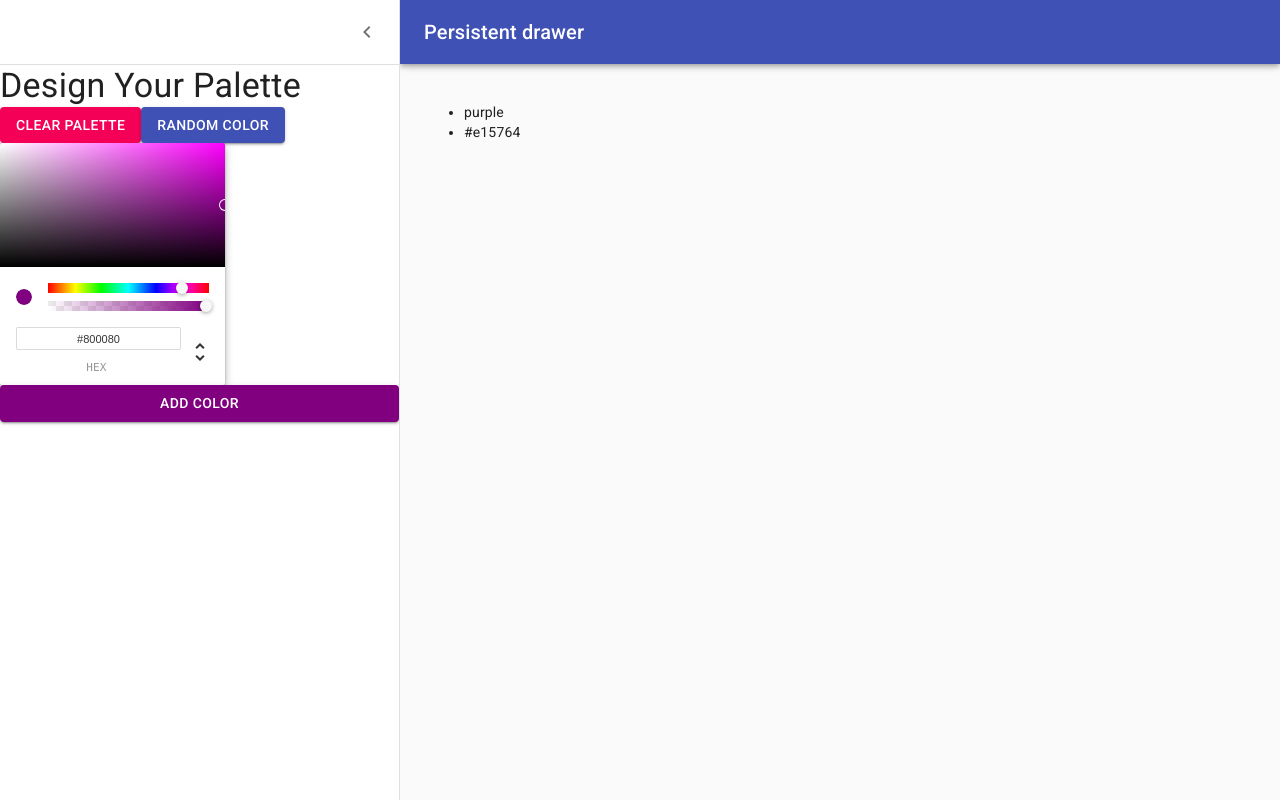
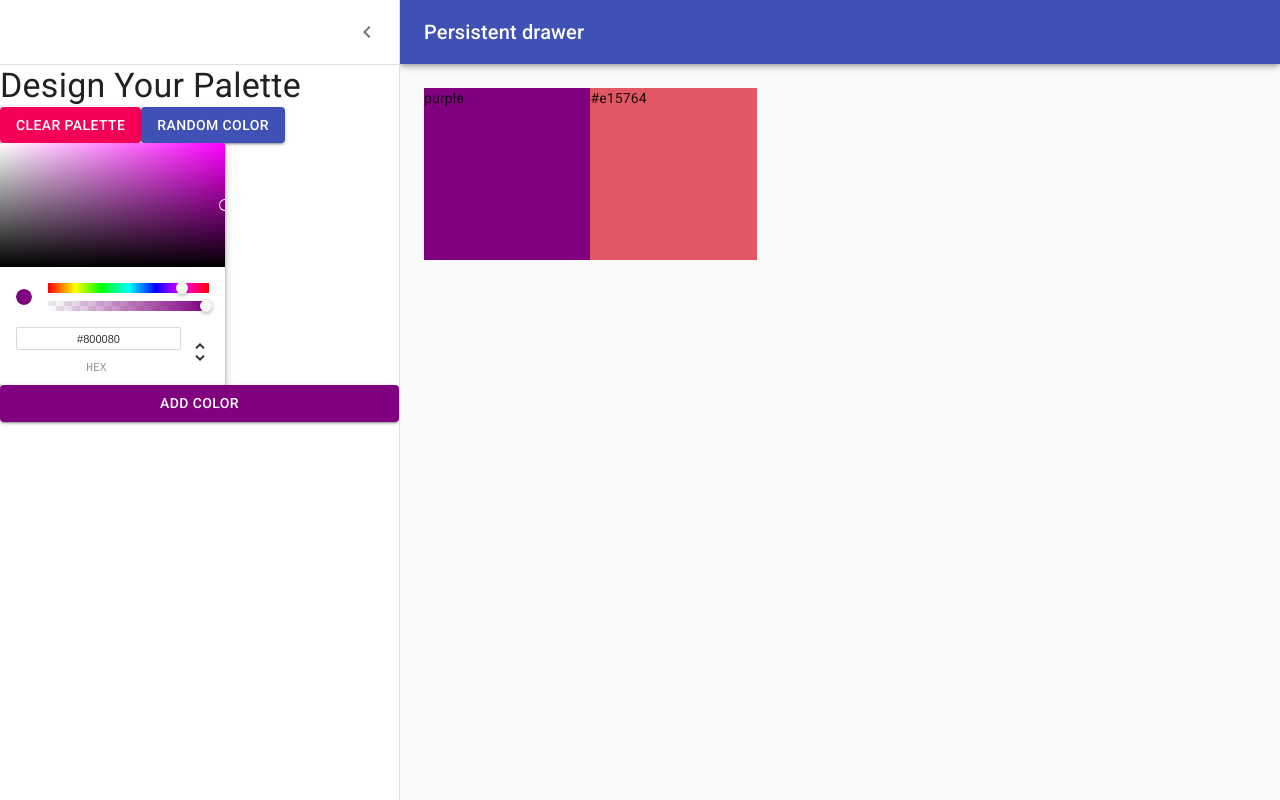
Before and after one commit to dipzcoded/dipzcoded_reactflatuicolor, a React (Create React App) app: page /palette/new in a window 1280 px wide. Built offline with nearby package versions, Linux system fonts and the light colour scheme.

Commit message:
add draggable colorbox component

```diff
--- /dev/null
+++ b/src/components/DraggableColorBox.js
@@ -0,0 +1,28 @@
+import React from "react";
+import { withStyles } from "@material-ui/core/styles";
+const styles = {
+  root: {
+    width: "20%",
+    height: "25%",
+    margin: "0 auto",
+    display: "inline-block",
+    position: "relative",
+    cursor: "pointer",
+    marginBottom: "-4.4px",
+  },
+};
+
+const DraggableColorBox = ({ classes: { root }, color }) => {
+  return (
+    <div
+      style={{
+        backgroundColor: color,
+      }}
+      className={root}
+    >
+      {color}
+    </div>
+  );
+};
+
+export default withStyles(styles)(DraggableColorBox);
--- a/src/components/Navbar.js
+++ b/src/components/Navbar.js
@@ -6,7 +6,7 @@ import MenuItem from "@material-ui/core/MenuItem";
 import Snackbar from "@material-ui/core/Snackbar";
 import CloseIcon from "@material-ui/icons/Close";
 import IconButton from "@material-ui/core/IconButton";
-import { withStyles } from "@material-ui/styles";
+import { withStyles } from "@material-ui/core/styles";
 import { Link } from "react-router-dom";
 import styles from "../jss/NavbarStyle";
 
--- a/src/components/NewPaletteForm.js
+++ b/src/components/NewPaletteForm.js
@@ -12,6 +12,7 @@ import MenuIcon from "@material-ui/icons/Menu";
 import ChevronLeftIcon from "@material-ui/icons/ChevronLeft";
 import Button from "@material-ui/core/Button";
 import { ChromePicker } from "react-color";
+import DraggableColorBox from "./DraggableColorBox";
 
 const drawerWidth = 400;
 
@@ -56,6 +57,7 @@ const useStyles = makeStyles((theme) => ({
   },
   content: {
     flexGrow: 1,
+    height: "calc(100vh - 64px)",
     padding: theme.spacing(3),
     transition: theme.transitions.create("margin", {
       easing: theme.transitions.easing.sharp,
@@ -162,11 +164,9 @@ const NewPaletteForm = () => {
         })}
       >
         <div className={classes.drawerHeader} />
-        <ul>
-          {colors.map((color) => (
-            <li key={color}>{color}</li>
-          ))}
-        </ul>
+        {colors.map((color) => (
+          <DraggableColorBox color={color} key={color} />
+        ))}
       </main>
     </div>
   );
```
